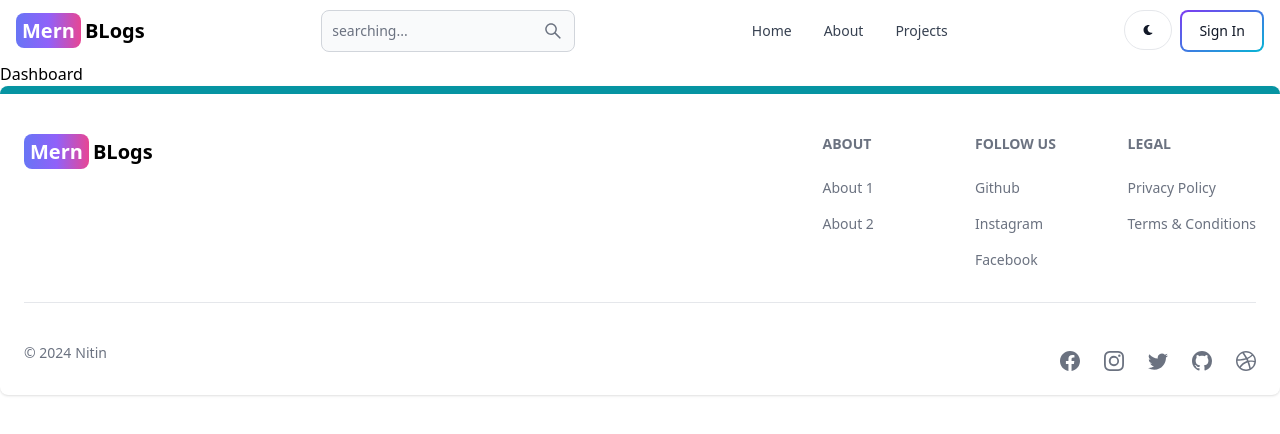
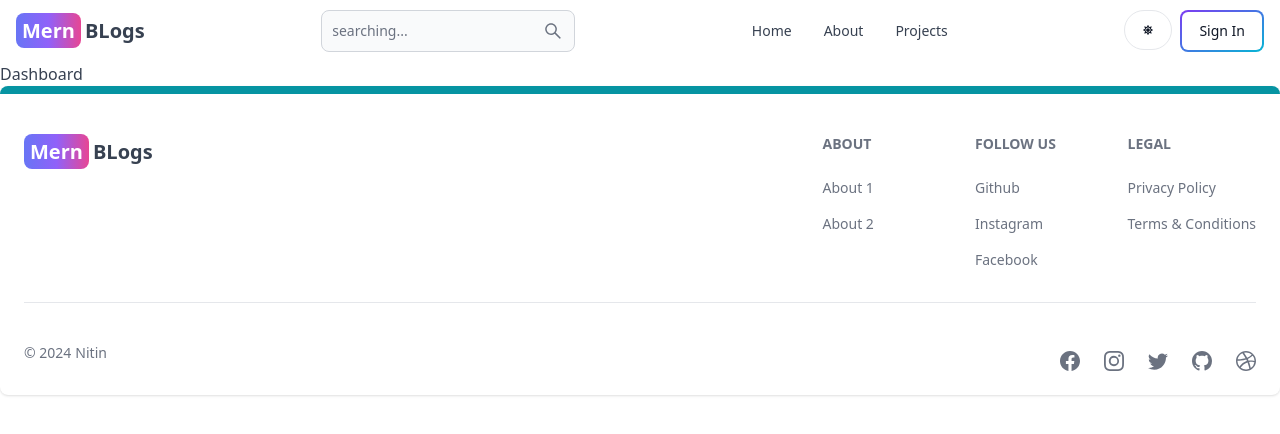
Before and after one commit to nitindahiya-dev/mern-blog, a React (Vite) app in the folder client/: page /dashboard in a window 1280 px wide. Shown: the top 434 px of the page. Built offline with nearby package versions, Linux system fonts and the light colour scheme; no server answers.

Commit message:
added dark mode functionality

```diff
--- a/client/src/components/Header.jsx
+++ b/client/src/components/Header.jsx
@@ -1,12 +1,15 @@
 import { Avatar, Button, Dropdown, Navbar, NavbarToggle, TextInput } from 'flowbite-react';
 import { Link, useLocation } from 'react-router-dom';
 import { AiOutlineSearch } from 'react-icons/ai'
-import { FaMoon } from 'react-icons/fa'
-import { useSelector } from 'react-redux'
+import { FaMoon,FaSun } from 'react-icons/fa'
+import { useSelector, useDispatch } from 'react-redux'
+import { toggleTheme } from '../redux/theme/themeSlice';
 
 export default function Header() {
   const path = useLocation().pathname;
   const { currentUser } = useSelector(state => state.user)
+  const { theme } = useSelector(state => state.theme)
+  const dispatch = useDispatch();
 
   return (
     <Navbar>
@@ -26,12 +29,12 @@
         <AiOutlineSearch />
       </Button>
       <div className="flex gap-2 md:order-2">
-        <Button className='w-12 h-10 hidden lg:inline' pill color='gray'>
-          <FaMoon />
+        <Button className='w-12 h-10 hidden lg:inline' pill color='gray' onClick={() => dispatch(toggleTheme())}>
+          { theme=== 'light' ? <FaSun /> : <FaMoon />}
         </Button>
         {currentUser ? (
           <Dropdown arrowIcon={false} inline
-          label = { <Avatar alt='User Image' img={currentUser.profilePicture} rounded />}
+            label={<Avatar alt='User Image' img={currentUser.profilePicture} rounded />}
           >
             <Dropdown.Header>
               <span className='block text-sm'>@{currentUser.username}</span>
--- /dev/null
+++ b/client/src/components/themeProvider.jsx
@@ -0,0 +1,14 @@
+import { useSelector } from "react-redux"
+
+export default function themeProvider({ children }) {
+
+    const { theme } = useSelector((state) => state.theme);
+
+    return (
+        <div className={theme}>
+            <div className="bg-[#fff] text-gray-700 dark:text-gray-200 dark:bg-[rgb(16,23,42)] min-h-screen">
+                {children}
+            </div>
+        </div>
+    )
+}
--- a/client/src/main.jsx
+++ b/client/src/main.jsx
@@ -4,12 +4,14 @@
 import { store, persistor } from './redux/store.js'
 import { Provider } from 'react-redux'
 import { PersistGate } from 'redux-persist/integration/react'
-
+import ThemeProvider from './components/themeProvider.jsx'
 
 ReactDOM.createRoot(document.getElementById('root')).render(
   <PersistGate persistor={persistor}>
-  <Provider store={store}>
-    <App />
-  </Provider >
+    <Provider store={store}>
+      <ThemeProvider>
+        <App />
+      </ThemeProvider>
+    </Provider >
   </PersistGate>
 )
--- a/client/src/redux/store.js
+++ b/client/src/redux/store.js
@@ -2,9 +2,11 @@
 import userReducer from "./user/userSlice";
 import { persistReducer, persistStore } from "redux-persist";
 import storage from "redux-persist/lib/storage";
+import themeReducer from "./theme/themeSlice";
 
 const rootReducer = combineReducers({
   user: userReducer,
+  theme : themeReducer,
 });
 
 const persistedConfig = {
--- /dev/null
+++ b/client/src/redux/theme/themeSlice.js
@@ -0,0 +1,19 @@
+import { createSlice } from '@reduxjs/toolkit';
+
+const initialState = {
+    theme: 'light',
+};
+
+const themeSlice = createSlice({
+    name: 'theme',
+    initialState,
+    reducers: {
+        toggleTheme: (state) => {
+            state.theme = state.theme === 'light' ? 'dark' : 'light';
+        },
+    },
+});
+
+export const { toggleTheme } = themeSlice.actions;
+
+export default themeSlice.reducer;
```
